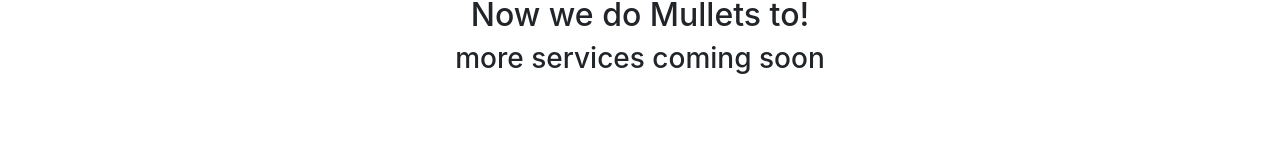
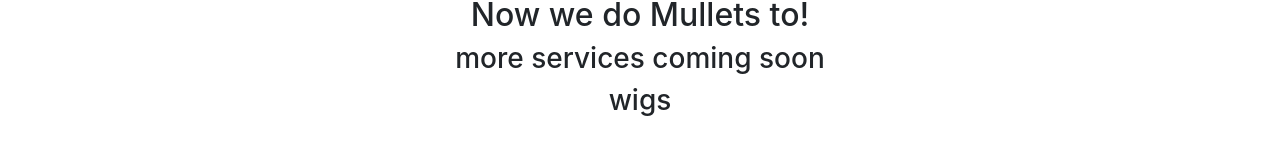
Before and after one commit to popemray00/salon, a React (Create React App) app in the folder client/: page /services in a window 1280 px wide. Shown: the part 238-392 px from the top of the page. Built offline with nearby package versions, Linux system fonts and the light colour scheme.

Commit message:
services updated

```diff
--- a/client/src/components/Services.js
+++ b/client/src/components/Services.js
@@ -10,6 +10,7 @@ class Services extends React.Component {
             <h1>WE ONLY DO PERMS</h1>
             <h2>Now we do Mullets to!</h2>
             <h3>more services coming soon</h3>
+            <h3>wigs</h3>
         </div>
       )
     }
```
